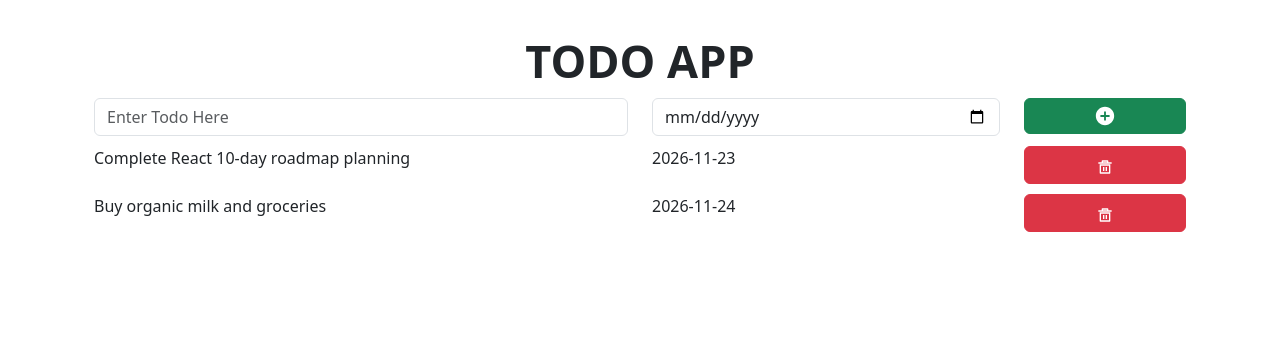
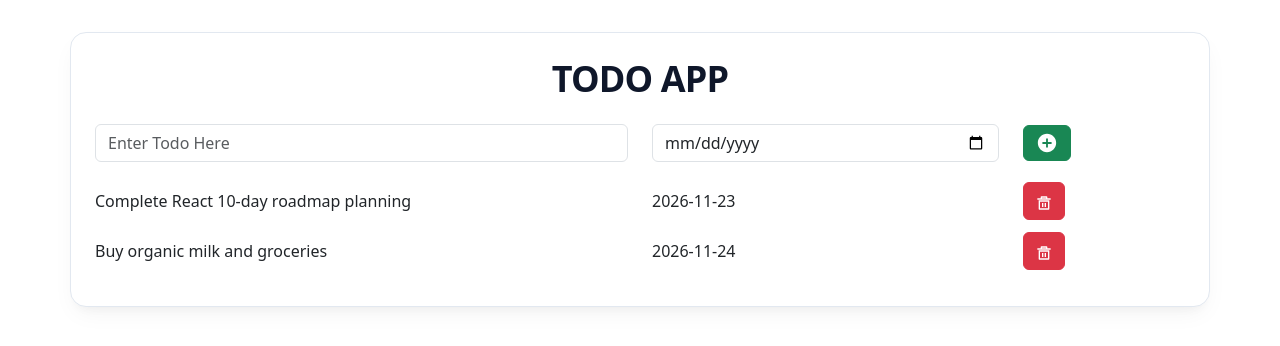
Before and after one commit to Shivamku19/Todo, a React (Vite) app in the folder todo-version-3-useref/: page / in a window 1280 px wide. Shown: the top 346 px of the page. Built offline with nearby package versions, Linux system fonts and the light colour scheme.

Commit message:
style: set up CSS custom properties for spacing, typography, and colors

```diff
--- a/todo-version-3-useref/src/App.css
+++ b/todo-version-3-useref/src/App.css
@@ -1,27 +1,91 @@
-.head{
-    font-weight: 700;
-    text-align: center;
-    font-size: 45px;
-    margin: 10px;
-    margin-bottom: 10px;
-};
+:root {
+  --primary-color: #4f46e5;
+  --primary-hover: #4338ca;
+  --success-color: #10b981;
+  --danger-color: #ef4444;
+  --warning-color: #f59e0b;
+  --info-color: #06b6d4;
 
-.container{
-    width: 100%;
+  --bg-body: #f8fafc;
+  --bg-card: #ffffff;
+  --text-main: #0f172a;
+  --text-muted: #64748b;
+  --border-color: #e2e8f0;
+
+  --radius-sm: 6px;
+  --radius-md: 10px;
+  --radius-lg: 16px;
+
+  --shadow-subtle: 0 1px 3px rgba(0, 0, 0, 0.05), 0 1px 2px rgba(0, 0, 0, 0.04);
+  --shadow-card: 0 10px 25px -5px rgba(0, 0, 0, 0.05), 0 8px 10px -6px rgba(0, 0, 0, 0.04);
+
+  --font-family: system-ui, -apple-system, BlinkMacSystemFont, 'Segoe UI', Roboto, Oxygen, Ubuntu, Cantarell, sans-serif;
+  --transition-speed: 0.2s ease-in-out;
 }
 
-.kg-row{
-
-    margin: 10px; ;
+body {
+  background-color: var(--bg-body);
+  color: var(--text-main);
+  font-family: var(--font-family);
+  margin: 0;
+  padding: 0;
+  -webkit-font-smoothing: antialiased;
 }
 
- input{
-    width: 100%;
+.todo-container {
+  max-width: 720px;
+  margin: 2rem auto;
+  padding: 2rem;
+  background-color: var(--bg-card);
+  border-radius: var(--radius-lg);
+  box-shadow: var(--shadow-card);
+  border: 1px solid var(--border-color);
 }
-.inputdate{
-    width: 100%;
+
+.head {
+  font-weight: 800;
+  text-align: center;
+  font-size: 2.25rem;
+  letter-spacing: -0.025em;
+  color: var(--text-main);
+  margin-bottom: 1.5rem;
 }
-.btns{
-    width: 100%;
 
+.kg-row {
+  margin: 0.75rem 0;
+  align-items: center;
 }
+
+.form-control,
+.todo,
+.inputdate {
+  border-radius: var(--radius-sm);
+  border: 1px solid var(--border-color);
+  padding: 0.65rem 0.85rem;
+  font-size: 0.95rem;
+  transition: border-color var(--transition-speed), box-shadow var(--transition-speed);
+}
+
+.form-control:focus,
+.todo:focus,
+.inputdate:focus {
+  border-color: var(--primary-color);
+  box-shadow: 0 0 0 3px rgba(79, 70, 229, 0.15);
+  outline: none;
+}
+
+.btns {
+  height: 100%;
+  border-radius: var(--radius-sm);
+  padding: 0.65rem 1rem;
+  font-weight: 500;
+  transition: transform var(--transition-speed), opacity var(--transition-speed);
+}
+
+.btns:hover {
+  transform: translateY(-1px);
+}
+
+.items-container {
+  margin-top: 1.25rem;
+}
```
